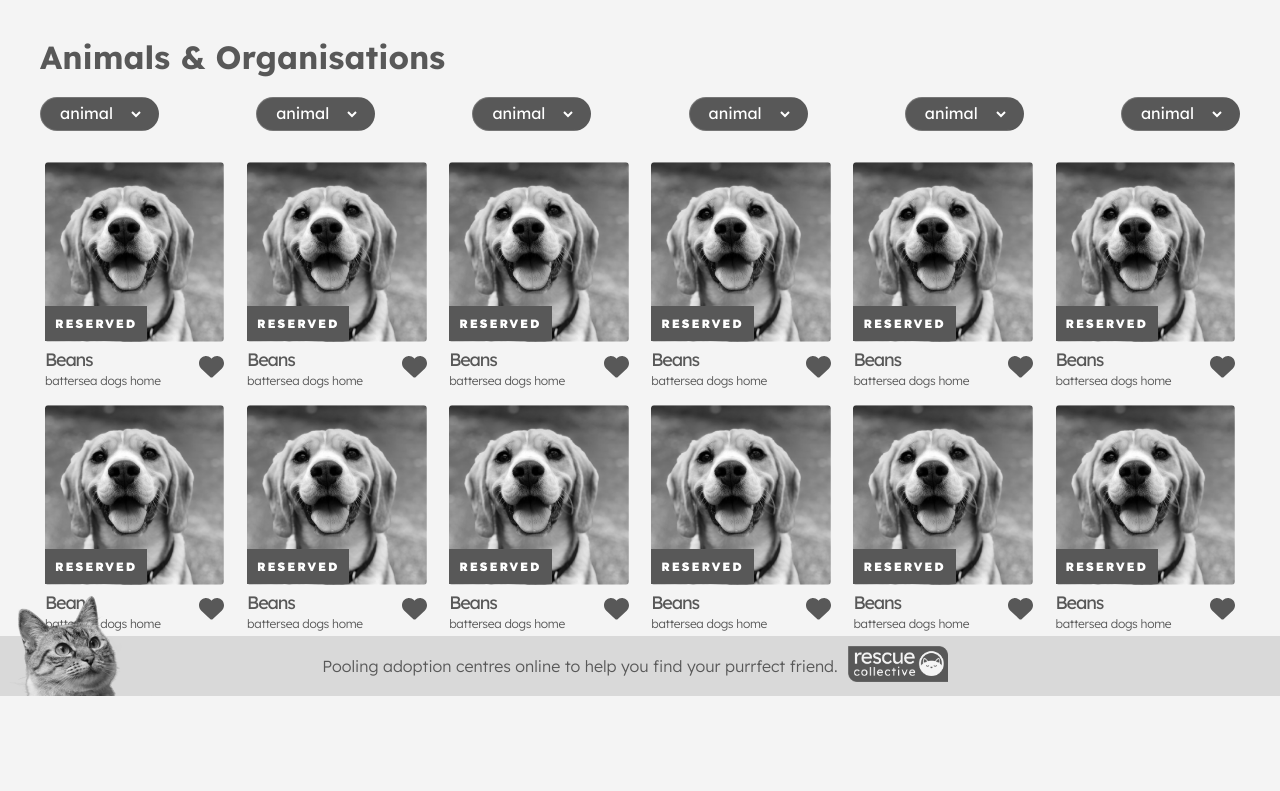
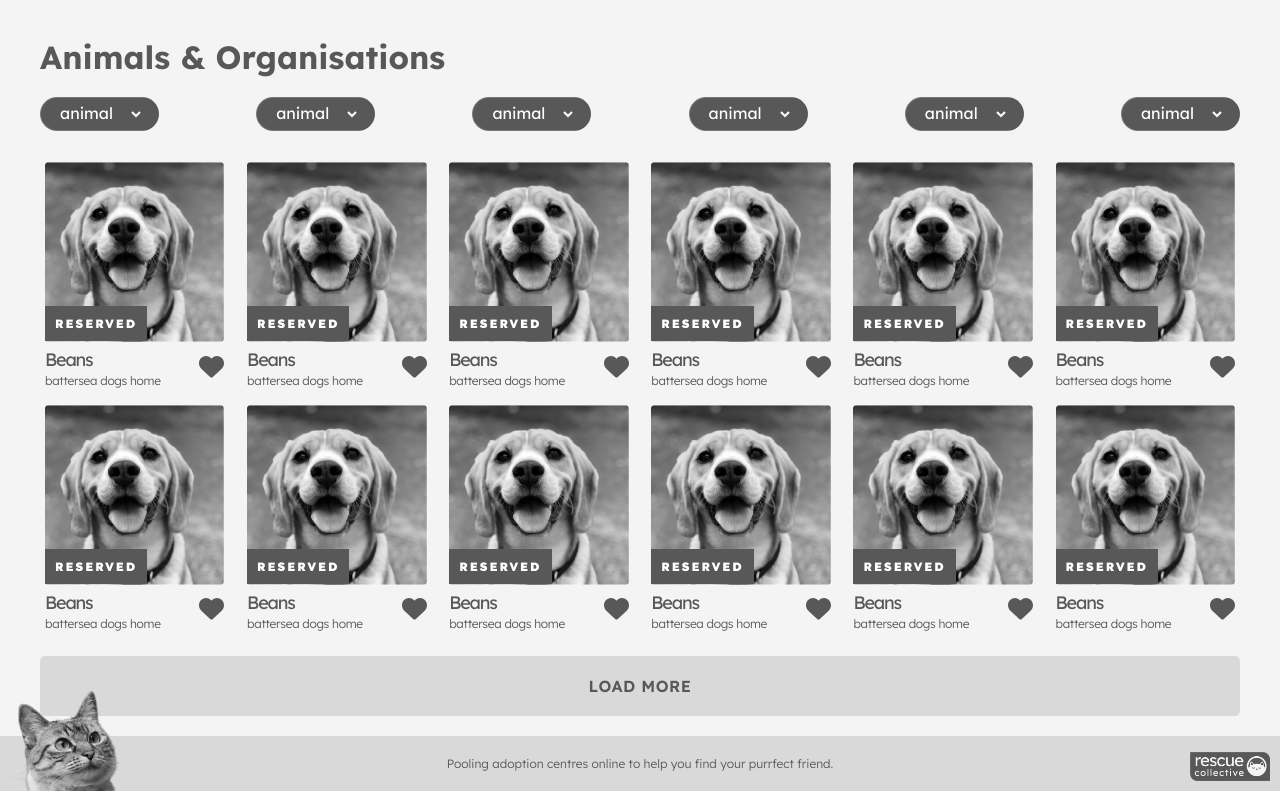
Before and after one commit to haydenismet/rc-wip, a React (Create React App) app in the folder front-react/: page / in a window 1280 px wide. Shown: the part 425-1216 px from the top of the page. Before the commit the page ends 1121 px from the top, so only its background shows below. Built offline with nearby package versions, Linux system fonts and the light colour scheme.

Commit message:
load more addition

```diff
--- /dev/null
+++ b/front-react/src/elements/LoadMore.tsx
@@ -0,0 +1,8 @@
+import React from "react";
+export default function LoadMore() {
+    return (<>
+        <div className="load-more">
+            <div className="load-more-copy">Load more </div>
+        </div>
+    </>)
+}
--- a/front-react/src/page/Home.tsx
+++ b/front-react/src/page/Home.tsx
@@ -5,6 +5,7 @@ import TopHeader from "../elements/TopHeader";
 import Filter from "../elements/Filter";
 import Listing from "../elements/Listing";
 import Footer from "../elements/Footer";
+import LoadMore from "../elements/LoadMore";
 
 // function types
 // prop types
@@ -29,6 +30,7 @@ export default function Home() {
                 <Listing />
                 <Listing />
             </div>
+            <LoadMore />
         </div>
         <Footer />
     </>)
--- a/front-react/src/styles/App.css
+++ b/front-react/src/styles/App.css
@@ -222,11 +222,15 @@ section {
   justify-content: center;
   position: relative;
   align-items: center;
+  padding: 2rem 0;
 }
 
 .footer-logo img {
-  max-width: 12rem;
+  max-width: 10rem;
   padding: 1rem;
+  position: absolute;
+  bottom: 0;
+  right: 0;
 }
 
 .footer-info {
@@ -235,8 +239,25 @@ section {
   justify-content: space-between;
 }
 
+.footer-copy {
+  font-size: var(--font-12);
+}
+
 .sneaky-kitty {
   position: absolute;
   bottom: 0;
   left: 0;
 }
+
+/****************** LOAD MORE *******************/
+
+.load-more {
+  background-color: var(--bg-colour-header);
+  margin: 2rem 0;
+  text-align: center;
+  padding: 2rem 0;
+  border-radius: 0.5rem;
+  font-weight: 600;
+  text-transform: uppercase;
+  letter-spacing: 0.05rem;
+}
```
